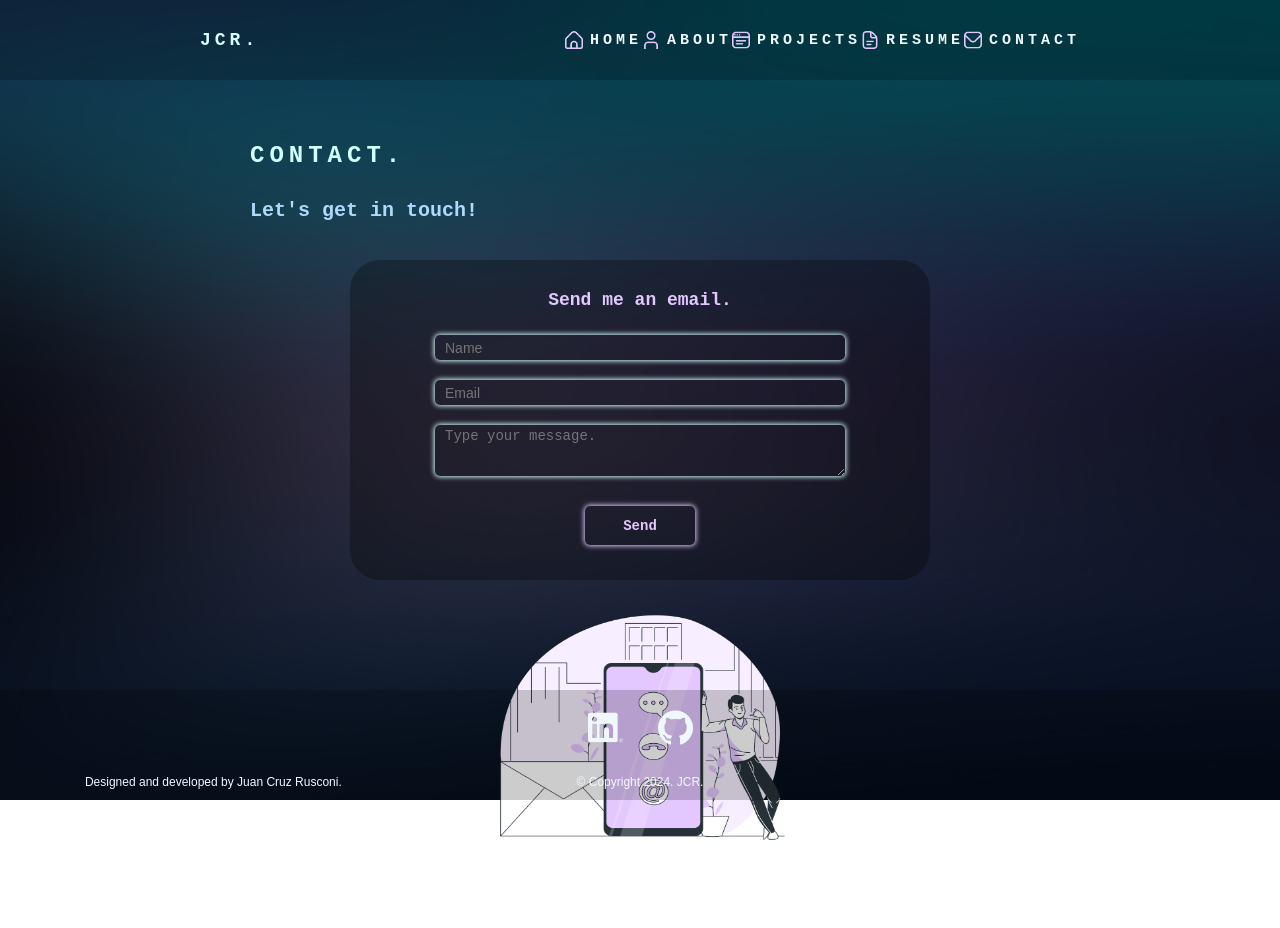
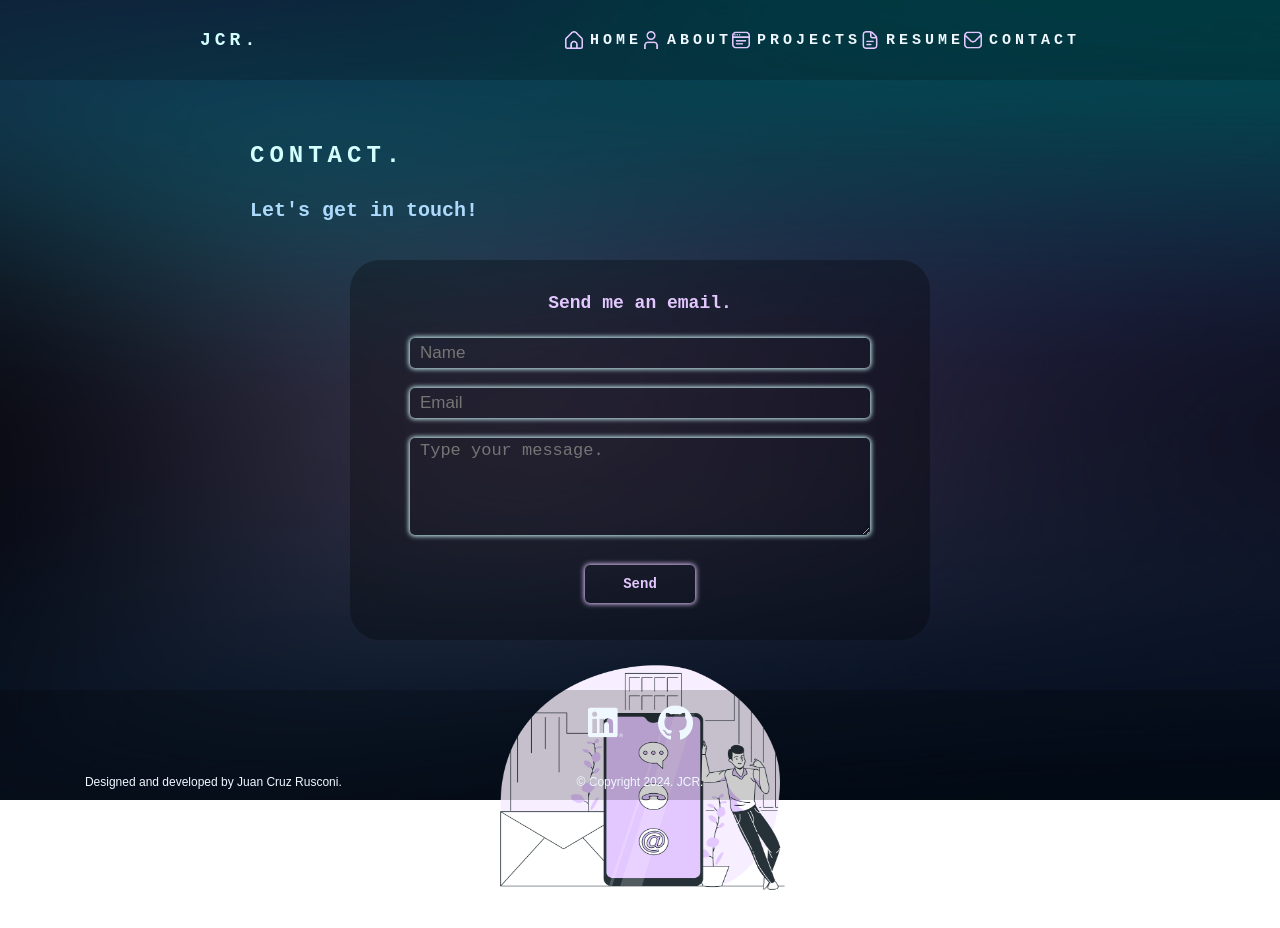
Before and after one commit to JuanCruzRusconi/My-Portfolio, a React (Vite) app: page /contact in a window 1280 px wide. Before the commit the page ends 880 px from the top, so only its background shows below. Built offline with nearby package versions, Linux system fonts and the light colour scheme; a web font is replaced by a local one.

Commit message:
actualizacion

```diff
--- a/src/Components/AboutMe/About.css
+++ b/src/Components/AboutMe/About.css
@@ -1,16 +1,12 @@
 .aboutMe-text-container {
-    font-size: 20px;
+    font-size: 18px;
     display: flex;
     flex-direction: column;
-
+    gap: 12px;
     align-items: center;
-    margin-top: 80px;
-    margin-left: 350px;
-    margin-right: 350px;
-}
-
-.aboutMe-text {
-    padding-bottom: 20px;
+    margin-top: 40px;
+    margin-left: 320px;
+    margin-right: 320px;
 }
 
 .about-image-container {
@@ -18,7 +14,7 @@
     flex-direction: row;
     justify-content: center;
     align-items: center;
-    margin-top: 40px;
+    margin-top: 0px;
 }
 
 .about-image {
--- a/src/Components/AboutMe/About.jsx
+++ b/src/Components/AboutMe/About.jsx
@@ -16,7 +16,10 @@ const About = () => {
             <Title title={title} subtitle={subtitle} />
             <div className="aboutMe-text-container">
                 <p className="aboutMe-text">I consider myself a proactive, orderly and responsible person, curious, which guarantees me to keep growing constantly.</p>
-                <p className="aboutMe-text">I am looking for a position that allows me togain experience and expand my knowledge, along with learning new skills and technologies that make it easier to keep up to date with new and future trends</p>
+                <p className="aboutMe-text">A little about me, two years ago I discover the world of IT and and I got passionate. To be more specific, the world of programming and web development.</p>
+                <p className="aboutMe-text">I completed courses in that areas, oriented in MERN Stack, including e-commerce projects for FrontEnd and the develop of an RESTful API created for BackEnd, with the implementation of some third party libraries to get more functionality in my projects.</p>
+                <p className="aboutMe-text">The discover of this new passion brought me to reinvent myself and begin new stage in my life. Today I'm passing a career of Computer Science in National University, while I continue training myself in a self-taught way so as not to miss out on the advances that characterize the technological field.</p>
+                <p className="aboutMe-text">I look forward to start my professional career to allow myself to gain experience and expand my knowledge, as well as learn new skills and technologies to stay up to date with new and future trends.</p>
             </div>
             <div className="about-image-container">
                 <img className="about-image" src={aboutImage} alt="aboutImage" />
@@ -26,3 +29,5 @@ const About = () => {
 }
 
 export default About;
+
+// including JavaScript as languaje with React framework for FrontEnd, and the develop of an RESTful API created with NodeJS and ExpressJS for BackEnd, with the implementation of some third party libraries to get more functionality in my projects.</p>
--- a/src/Components/Contact/Contact.css
+++ b/src/Components/Contact/Contact.css
@@ -3,6 +3,7 @@
     flex-direction: row;
     justify-content: center;
     align-items: center;
+    margin-top: -10px;
 }
 
 .contact-image {
--- a/src/Components/Footer/Footer.css
+++ b/src/Components/Footer/Footer.css
@@ -13,7 +13,7 @@
     flex-direction: row;
     justify-content: center;
     align-items: center;
-    margin-top: 20px;
+    margin-top: 15px;
   }
 
   .footer-icons {
@@ -30,7 +30,7 @@
   .copyright-container {
     font-family: sans-serif;
     font-size: 12px;
-    margin-top: 5px;
+    margin-top: 10px;
     display: flex;
     flex-direction: row;
   }
--- a/src/Components/Form/Form.css
+++ b/src/Components/Form/Form.css
@@ -1,5 +1,5 @@
 .form-container {
-    height: 320px;
+    height: 380px;
     background-color: rgba(0, 0, 0, 0.3);
     display: flex;
     flex-direction: column;
@@ -16,7 +16,7 @@
     align-items: center;
     color: #E3C7FF;
     font-size: 18px;
-    margin-top: 15px;
+    margin-top: 10px;
 }
 
 .form {
@@ -24,7 +24,7 @@
     flex-direction: column;
     justify-content: space-around;
     align-items: center;
-    height: 230px;
+    height: 280px;
     width: 500px;
     color: aliceblue;
     margin-top: 15px;
@@ -33,10 +33,10 @@
 
 .form-input {
     color: aliceblue;
-    font-size: 14px;
-    height: 25px;
-    min-height: 25px;
-    width: 400px;
+    font-size: 17px;
+    height: 30px;
+    min-height: 30px;
+    width: 450px;
     border-radius: 5px;
     border: none;
     box-shadow: 0px 0px 5px 1px #D4FFFF;
@@ -46,11 +46,11 @@
 
 .form-textarea {
     color: aliceblue;
-    font-size: 14px;
+    font-size: 17px;
     padding-top: 3px;
-    height: 50px;
-    min-height: 25px;
-    min-width: 400px;
+    height: 100px;
+    min-height: 50px;
+    min-width: 450px;
     max-width: 700px;
     border-radius: 5px;
     border: none;
@@ -72,7 +72,7 @@
     font-weight: bold;
     border-radius: 5px;
     margin-top: 10px;
-    margin-bottom: 20px;
+    margin-bottom: 15px;
 }
 
 .form-button:hover {
--- a/src/Components/Form/Form.jsx
+++ b/src/Components/Form/Form.jsx
@@ -7,6 +7,16 @@ import Swal from "sweetalert2";
 export const Form = () => {
 
     const form = useRef();
+
+    const [ formData, setFormData ] = useState({ name: '', email: '', message: '' })
+
+    const handleOnChange = (e) => {
+        setFormData({
+            ...formData,
+            [e.target.name]: e.target.value,
+        })
+    }
+    console.log(formData);
 
     const sendEmail = (e) => {
 
@@ -37,18 +47,27 @@ export const Form = () => {
             <form className="form" ref={form} onSubmit={sendEmail}>
                 <input
                     className="form-input"
-                    type="text" name="user_name"
+                    type="text"
+                    name="name"
                     placeholder="Name"
+                    onChange={handleOnChange}
+                    value={formData.name}
                 />
                 <input
                     className="form-input"
-                    type="email" name="user_email"
+                    type="text"
+                    name="email"
                     placeholder="Email"
+                    onChange={handleOnChange}
+                    value={formData.email}
                 />
                 <textarea
                     className="form-textarea"
+                    type="text"
                     name="message"
                     placeholder="Type your message."
+                    onChange={handleOnChange}
+                    value={formData.message}
                 />
                 <button className="form-button">Send</button>
             </form>
```
